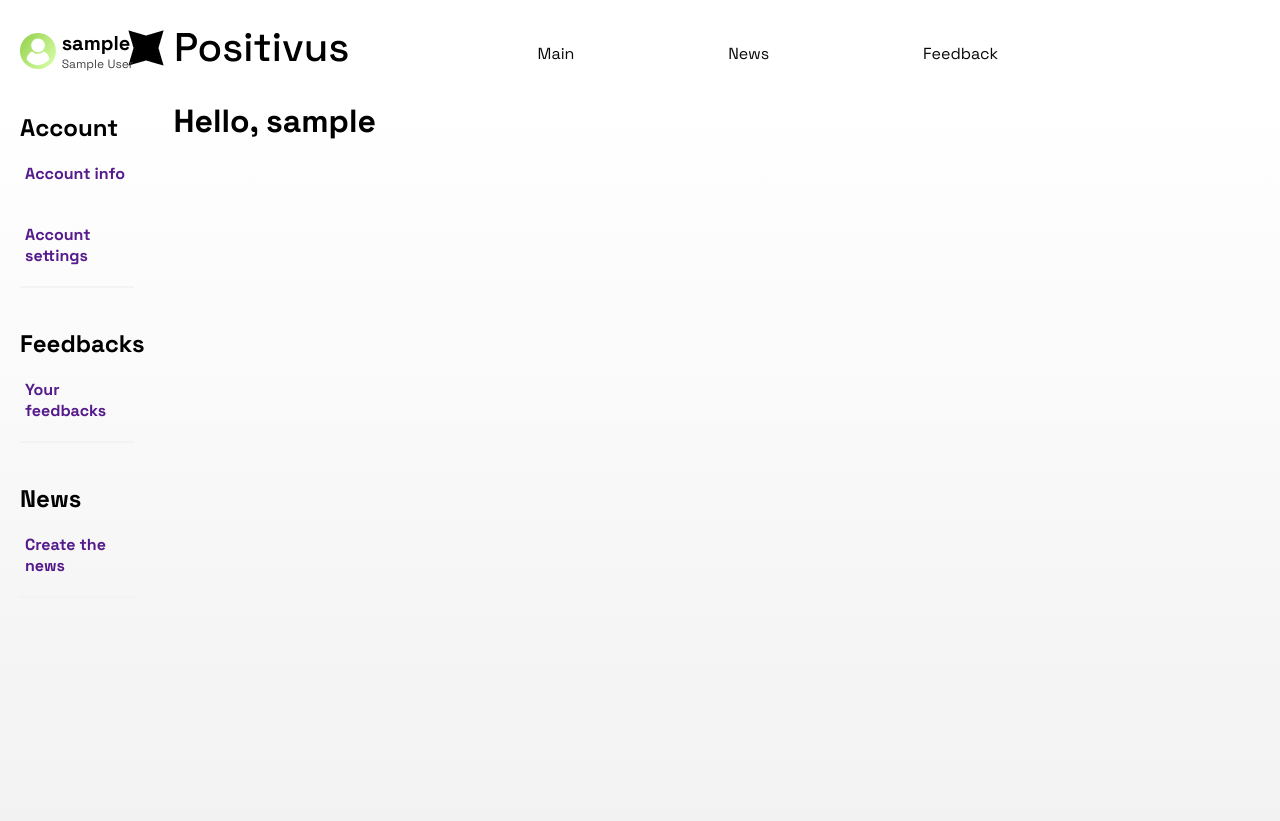
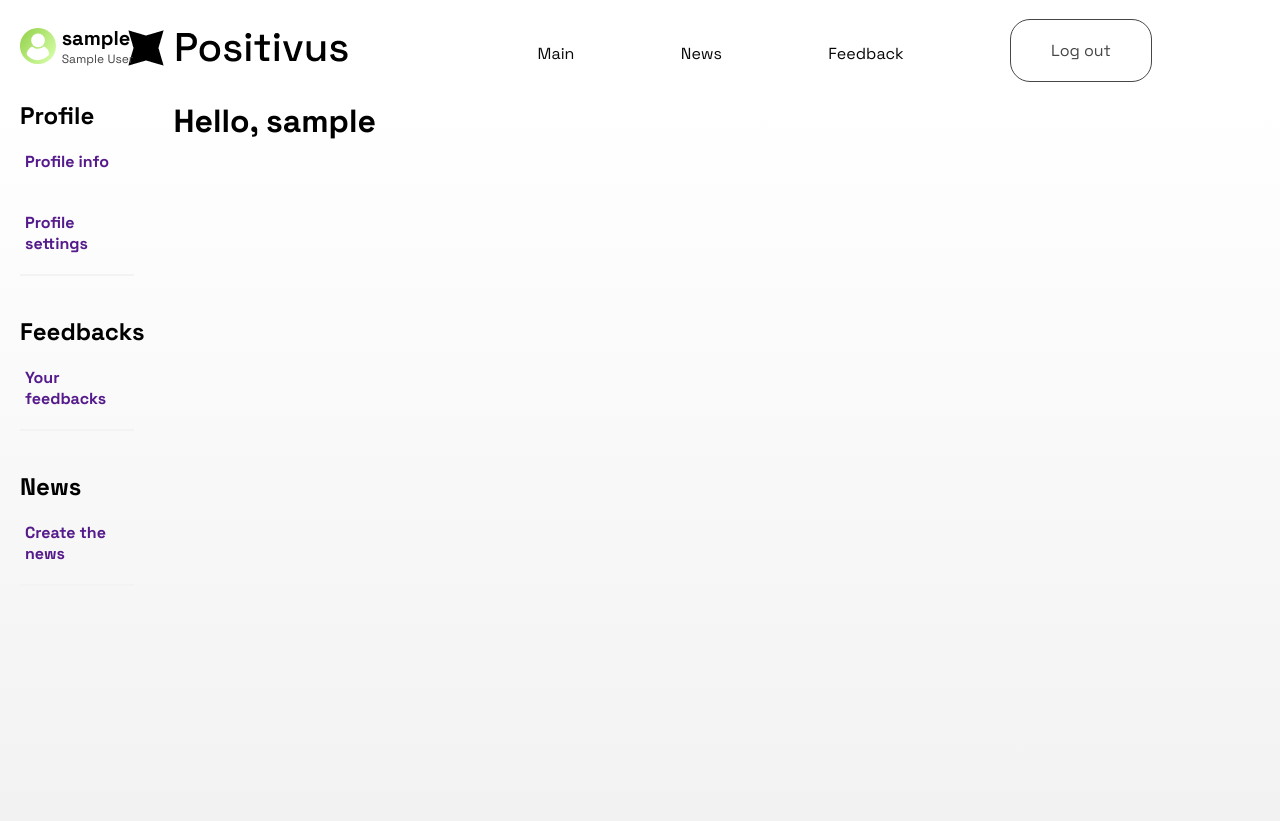
Before and after one commit to Lavislad/Freelance, a Django app: page /account/profile in a window 1280 px wide. Run offline with Django 5.2, Linux system fonts and the light colour scheme; the visitor is signed in with stand-in values (Sample User, id 1); data that the repository does not hold is empty; some libraries are stand-ins or nearby versions.

Commit message:
logout function

```diff
--- a/Freelance/account/templates/account/profile.html
+++ b/Freelance/account/templates/account/profile.html
@@ -18,7 +18,9 @@
                     <li class="{% if title == 'Main Page' %}active{% endif %} hover"><a href="{% url 'index' %}">Main</a></li>
                     <li class="{% if title == 'News Page' %}active{% endif %} hover"><a href="{% url 'news_index' %}">News</a></li>
                     <li class="{% if title == 'Feedback Page' %}active{% endif %} hover"><a href="{% url 'feedback_index' %}">Feedback</a></li>
-                    <li></li>
+                    {% if user.is_authenticated %}
+                    <li class="btn"><a href="{% url 'logout' %}" class="nav-btn">Log out</a></li>
+                    {% endif %}
                 </ul>
             </nav>
         </header>
@@ -42,9 +44,9 @@
                     </div>
                 </div>
                 <div class="elem">
-                    <h2>Account</h2>
-                    <a href=""><h3>Account info</h3></a>
-                    <a href=""><h3>Account settings</h3></a>
+                    <h2>Profile</h2>
+                    <a href=""><h3>Profile info</h3></a>
+                    <a href=""><h3>Profile settings</h3></a>
                 </div>
                 <div class="elem">
                     <h2>Feedbacks</h2>
--- a/Freelance/account/urls.py
+++ b/Freelance/account/urls.py
@@ -4,5 +4,6 @@ from . import views
 urlpatterns = [
     path('login', views.login, name='login'),
     path('register', views.register, name='register'),
-    path('profile', views.profile, name='profile')
+    path('profile', views.profile, name='profile'),
+    path('logout', views.logout, name='logout')
 ]
--- a/Freelance/feedback/views.py
+++ b/Freelance/feedback/views.py
@@ -36,7 +36,7 @@ def feedback_index(request):
             return redirect('feedback_index')
         else:
             error = 'Form is invalid'
-    feedback = Feedback.objects.filter(author_id = request.user.id).all().order_by('-date')
+    feedback = Feedback.objects.all().order_by('-date')
     form = FeedbackForm()
     data = {
         'title': 'Feedback Page',
--- a/Freelance/main/static/main/css/main.css
+++ b/Freelance/main/static/main/css/main.css
@@ -728,13 +728,13 @@ form .btn {
     top: 0;
     z-index: 1000;
     background: transparent;
-    padding: 30px 20px;
+    padding: 0 20px;
     min-height: 100%;
 }
 
 .profile .elem {
     border-bottom: 2px solid #f3f3f3;
-    margin: 40px 0;
+    margin-bottom: 40px;
 }
 
 .profile aside h3 {
@@ -747,6 +747,12 @@ form .btn {
 
 .profile aside h3:hover {
     background: #ccc;
+}
+
+.profile aside .user--info {
+    height: 100px;
+    padding: 25px 0;
+    box-sizing: border-box;
 }
 
 .profile aside .user--info img {
```
